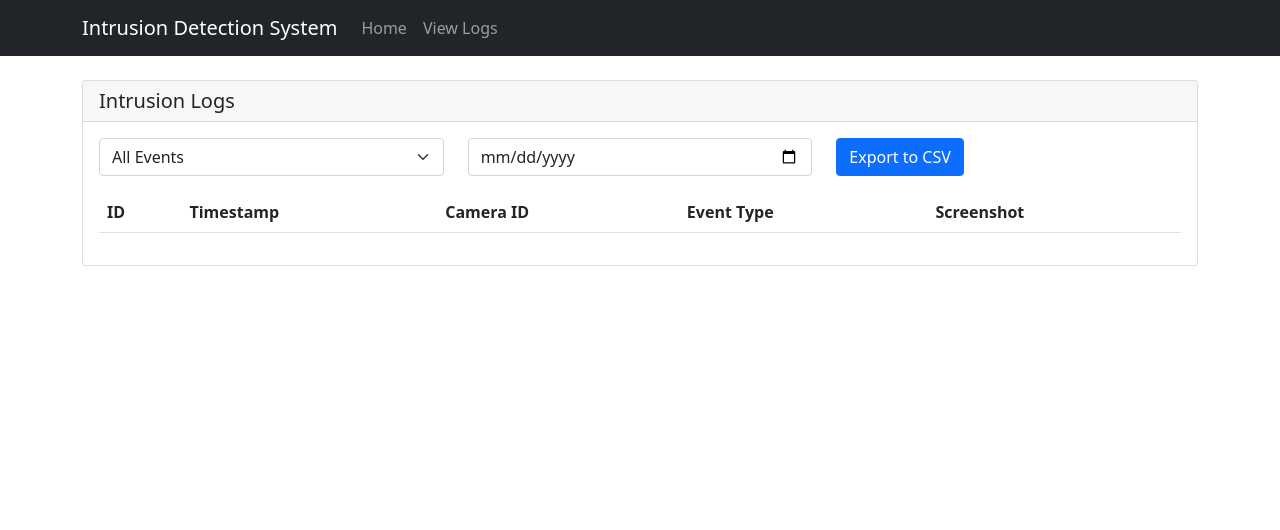
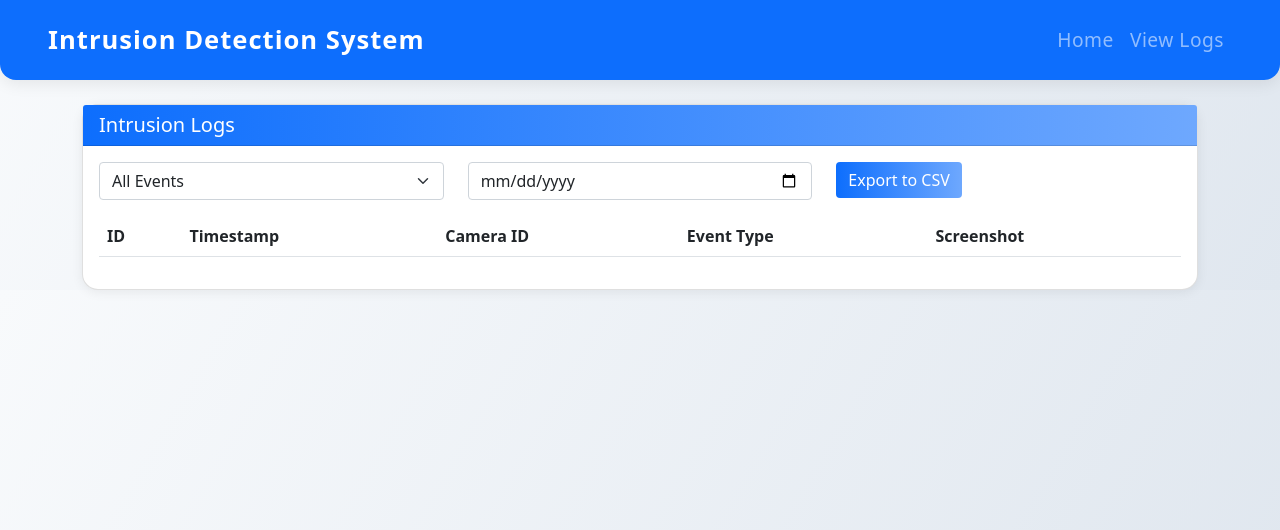
Before and after one commit to Ayush021-Dev/intrusion_detection_system, a Flask app: page /logs in a window 1280 px wide. Shown: the top 530 px of the page. Run offline with Flask 3, Linux system fonts and the light colour scheme; lists and menus that the app fills with data are empty.

Commit message:
fine tuning

```diff
--- a/app.py
+++ b/app.py
@@ -40,8 +40,8 @@ class IntrusionLog(db.Model):
 PREVIOUS_PERSON_COUNT = 0
 LAST_DETECTION_TIME = 0
 PREVIOUS_FRAME = None
-MOTION_THRESHOLD = 30
-MIN_MOTION_AREA = 2000
+MOTION_THRESHOLD = 35
+MIN_MOTION_AREA = 3000
 MAX_MOTION_AREA = 100000
 MIN_MOTION_WIDTH = 50
 MIN_MOTION_HEIGHT = 50
@@ -55,37 +55,30 @@ zone_detector = ZoneDetector(zone_points)
 
 def detect_motion(frame, zone_detector):
     global PREVIOUS_FRAME
-
     gray = cv2.cvtColor(frame, cv2.COLOR_BGR2GRAY)
     gray = cv2.GaussianBlur(gray, (21, 21), 0)
-
     if PREVIOUS_FRAME is None:
         PREVIOUS_FRAME = gray
         return False, frame
-
     frame_delta = cv2.absdiff(PREVIOUS_FRAME, gray)
     thresh = cv2.threshold(frame_delta, MOTION_THRESHOLD, 255, cv2.THRESH_BINARY)[1]
     thresh = cv2.dilate(thresh, None, iterations=2)
-
     contours, _ = cv2.findContours(thresh.copy(), cv2.RETR_EXTERNAL, cv2.CHAIN_APPROX_SIMPLE)
-
     motion_detected = False
     motion_frame = frame.copy()
-
     for contour in contours:
         (x, y, w, h) = cv2.boundingRect(contour)
         area = cv2.contourArea(contour)
-
         if (area < MIN_MOTION_AREA or area > MAX_MOTION_AREA or
             w < MIN_MOTION_WIDTH or h < MIN_MOTION_HEIGHT):
             continue
-
-        if zone_detector.is_in_zone((x, y, x + w, y + h)):
+        center_x = x + w // 2
+        center_y = y + h // 2
+        if zone_detector.is_in_zone((center_x, center_y, center_x, center_y)):
             motion_detected = True
             cv2.rectangle(motion_frame, (x, y), (x + w, y + h), (0, 255, 255), 2)
             cv2.putText(motion_frame, "Motion", (x, y - 10),
                        cv2.FONT_HERSHEY_SIMPLEX, 0.5, (0, 255, 255), 2)
-
     PREVIOUS_FRAME = gray
     return motion_detected, motion_frame
 
@@ -94,7 +87,7 @@ def process_frame(frame):
 
     processed_frame = frame.copy()
     detections = detector.detect(processed_frame)
-    processed_frame = zone_detector.draw_zone(processed_frame)
+    # processed_frame = zone_detector.draw_zone(processed_frame)  # Hide backend zone drawing
 
     people_in_zone = 0
     for detection in detections:
@@ -175,8 +168,16 @@ def update_zone():
     points = data.get('points')
     if not points or len(points) != 4 or not all(isinstance(x, list) and len(x) == 2 and all(isinstance(i, (int, float)) for i in x) for x in points):
         return jsonify({'status': 'error', 'message': 'Invalid zone points'}), 400
-    # Convert all values to int
-    zone_points = [[int(x[0]), int(x[1])] for x in points]
+    # Scaling logic
+    backend_width = 640
+    backend_height = 480
+    canvas_width = 900
+    canvas_height = int(backend_height * (canvas_width / backend_width))  # maintain aspect ratio
+    scaled_points = [
+        [int(x[0] * backend_width / canvas_width), int(x[1] * backend_height / canvas_height)]
+        for x in points
+    ]
+    zone_points = scaled_points
     zone_detector = ZoneDetector(zone_points)
     return jsonify({'status': 'success'})
 
--- a/templates/base.html
+++ b/templates/base.html
@@ -6,6 +6,43 @@
     <title>Intrusion Detection System</title>
     <link href="https://cdn.jsdelivr.net/npm/bootstrap@5.1.3/dist/css/bootstrap.min.css" rel="stylesheet">
     <style>
+        body {
+            background: linear-gradient(120deg, #f8fafc 0%, #e0e7ef 100%);
+        }
+        .navbar {
+            width: 100vw;
+            left: 0;
+            border-radius: 0 0 1rem 1rem;
+            box-shadow: 0 4px 16px rgba(0,0,0,0.08);
+            font-size: 1.2rem;
+            letter-spacing: 0.5px;
+        }
+        .navbar-brand {
+            font-weight: bold;
+            font-size: 1.6rem;
+            letter-spacing: 1px;
+        }
+        .card {
+            border-radius: 1rem;
+            box-shadow: 0 2px 12px rgba(0,0,0,0.07);
+        }
+        .card-header {
+            background: linear-gradient(90deg, #0d6efd 0%, #6ea8fe 100%);
+            color: #fff;
+            border-radius: 1rem 1rem 0 0;
+        }
+        .btn-primary {
+            background: linear-gradient(90deg, #0d6efd 0%, #6ea8fe 100%);
+            border: none;
+        }
+        .btn-secondary {
+            background: #e0e7ef;
+            color: #222;
+            border: none;
+        }
+        .btn-primary:hover, .btn-secondary:hover {
+            opacity: 0.9;
+        }
         .zone-point {
             position: absolute;
             width: 10px;
@@ -17,24 +54,25 @@
         .video-container {
             position: relative;
             width: 100%;
-            max-width: 800px;
             margin: 0 auto;
         }
         .log-image {
             max-width: 100%;
             height: auto;
+            border-radius: 0.5rem;
+            box-shadow: 0 2px 8px rgba(0,0,0,0.08);
         }
     </style>
 </head>
 <body>
-    <nav class="navbar navbar-expand-lg navbar-dark bg-dark">
-        <div class="container">
+    <nav class="navbar navbar-expand-lg navbar-dark bg-primary py-3">
+        <div class="container-fluid px-5">
             <a class="navbar-brand" href="/">Intrusion Detection System</a>
             <button class="navbar-toggler" type="button" data-bs-toggle="collapse" data-bs-target="#navbarNav">
                 <span class="navbar-toggler-icon"></span>
             </button>
             <div class="collapse navbar-collapse" id="navbarNav">
-                <ul class="navbar-nav">
+                <ul class="navbar-nav ms-auto">
                     <li class="nav-item">
                         <a class="nav-link" href="/">Home</a>
                     </li>
```
Also changed, not shown: detection/detector.py (+5 -13 lines), templates/index.html (+27 -13 lines).
